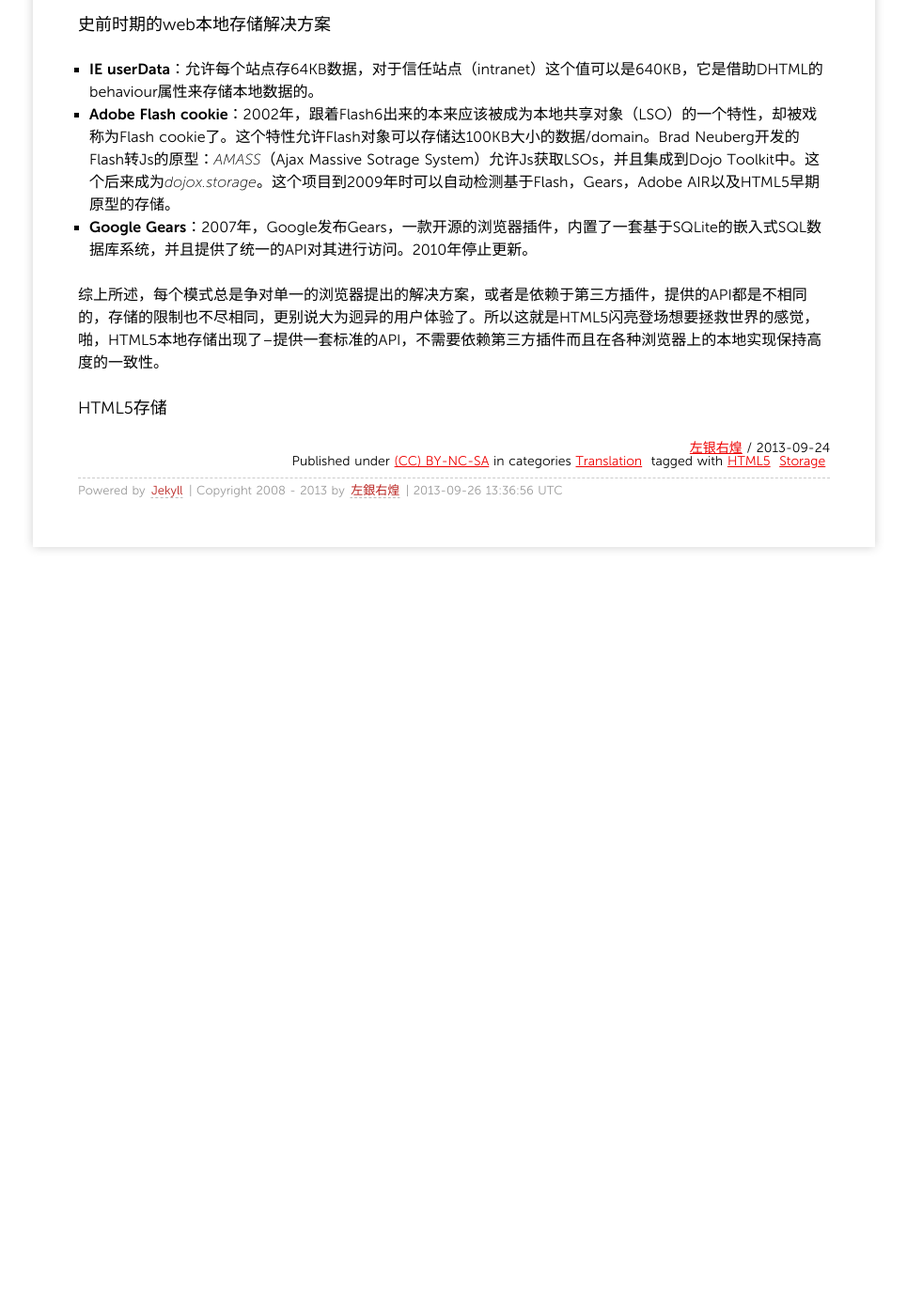
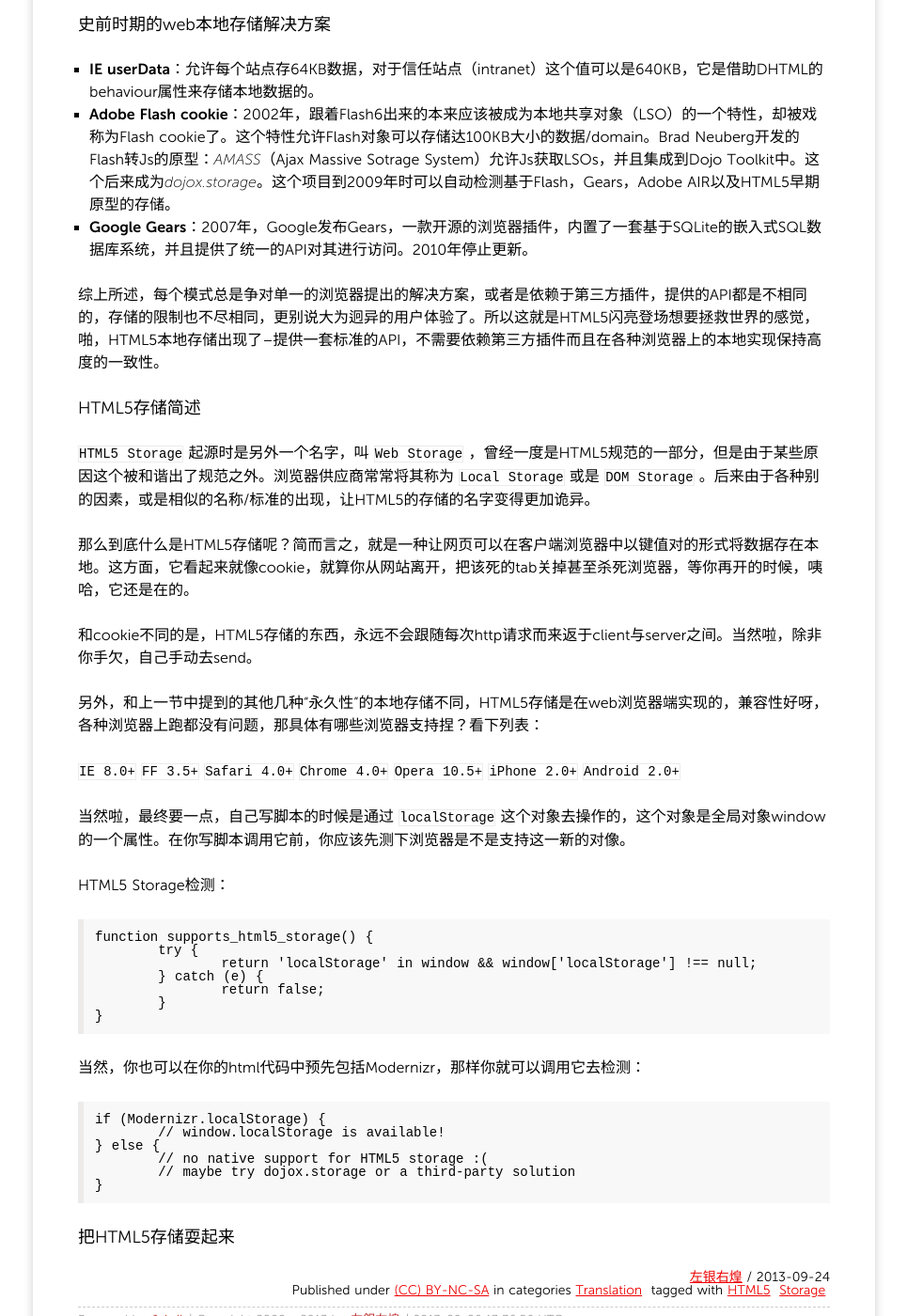
Before and after one commit to grahamle/grahamle.github.com, a Jekyll site: the page built from _posts/2013/2013-09-24-深入HTML5之存储篇.md, in a window 1280 px wide and 1400 px high, scrolled down 1320 px. Shown: the whole window at 94% size, without its empty margins (157-1122 px from the left). Built offline with Jekyll 4.4.1, drawn with Linux system fonts in a browser that asks for light colours; Markdown is read by kramdown in place of the engine named in the settings; comment, search, counter and statistics services are not loaded; before the commit the page ends 1950 px from its top, so only the background shows below that.

Commit message:
更新html5存储这篇文章的两节内容

```diff
--- a/_posts/2013/2013-09-24-深入HTML5之存储篇.md
+++ b/_posts/2013/2013-09-24-深入HTML5之存储篇.md
@@ -51,4 +51,36 @@ tags:
 
 综上所述，每个模式总是争对单一的浏览器提出的解决方案，或者是依赖于第三方插件，提供的API都是不相同的，存储的限制也不尽相同，更别说大为迥异的用户体验了。所以这就是HTML5闪亮登场想要拯救世界的感觉，啪，HTML5本地存储出现了--提供一套标准的API，不需要依赖第三方插件而且在各种浏览器上的本地实现保持高度的一致性。
 
-### HTML5存储
+### HTML5存储简述
+`HTML5 Storage` 起源时是另外一个名字，叫 `Web Storage` ，曾经一度是HTML5规范的一部分，但是由于某些原因这个被和谐出了规范之外。浏览器供应商常常将其称为 `Local Storage` 或是 `DOM Storage` 。后来由于各种别的因素，或是相似的名称/标准的出现，让HTML5的存储的名字变得更加诡异。
+
+那么到底什么是HTML5存储呢？简而言之，就是一种让网页可以在客户端浏览器中以键值对的形式将数据存在本地。这方面，它看起来就像cookie，就算你从网站离开，把该死的tab关掉甚至杀死浏览器，等你再开的时候，咦哈，它还是在的。
+
+和cookie不同的是，HTML5存储的东西，永远不会跟随每次http请求而来返于client与server之间。当然啦，除非你手欠，自己手动去send。
+
+另外，和上一节中提到的其他几种“永久性”的本地存储不同，HTML5存储是在web浏览器端实现的，兼容性好呀，各种浏览器上跑都没有问题，那具体有哪些浏览器支持捏？看下列表：
+
+`IE 8.0+`   `FF 3.5+`   `Safari 4.0+`   `Chrome 4.0+`   `Opera 10.5+`   `iPhone 2.0+`   `Android 2.0+`
+
+当然啦，最终要一点，自己写脚本的时候是通过 `localStorage` 这个对象去操作的，这个对象是全局对象window的一个属性。在你写脚本调用它前，你应该先测下浏览器是不是支持这一新的对像。
+
+HTML5 Storage检测：
+
+	function supports_html5_storage() {
+		try {
+			return 'localStorage' in window && window['localStorage'] !== null;
+		} catch (e) {
+			return false;
+		}
+	}
+
+当然，你也可以在你的html代码中预先包括Modernizr，那样你就可以调用它去检测：
+
+	if (Modernizr.localStorage) {
+		// window.localStorage is available!
+	} else {
+		// no native support for HTML5 storage :(
+		// maybe try dojox.storage or a third-party solution
+	}
+
+### 把HTML5存储耍起来
```
